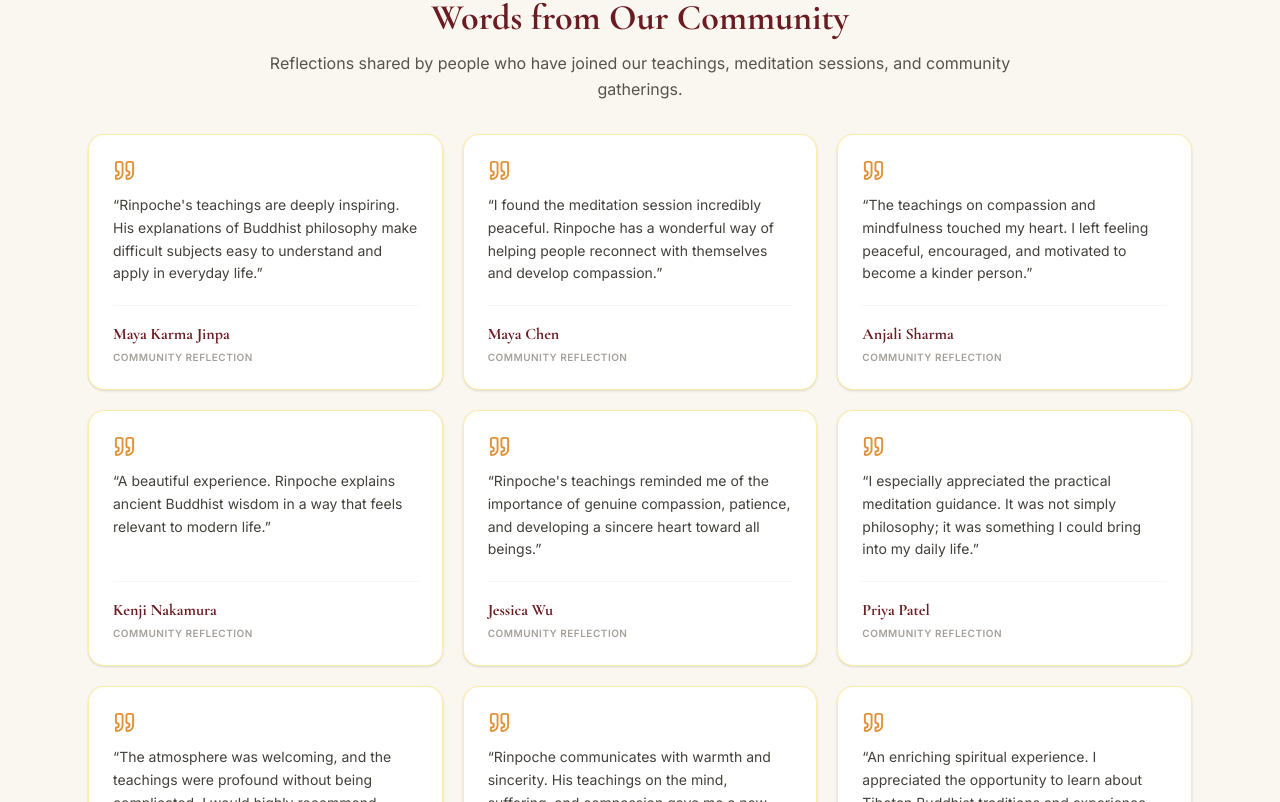
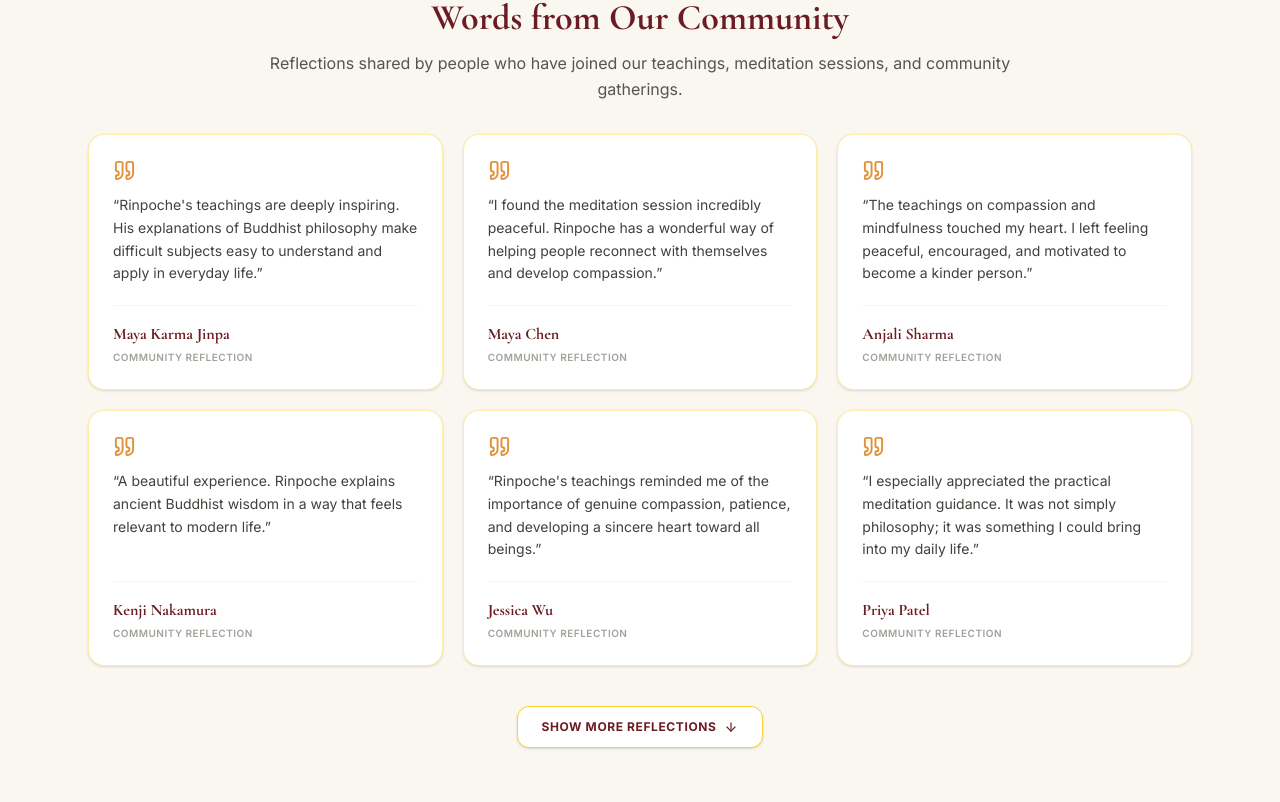
Before and after one commit to sherpaten/Zero-Point-Meditation-Center, a React (Vite) app in the folder zero-point-meditation/: page /home in a window 1280 px wide. Shown: the part 1318-2120 px from the top of the page. Built offline with nearby package versions, Linux system fonts and the light colour scheme.

Commit message:
Show six testimonials with expandable remaining reviews

```diff
--- a/zero-point-meditation/src/pages/Home.jsx
+++ b/zero-point-meditation/src/pages/Home.jsx
@@ -96,6 +96,7 @@ export default function Home() {
   const introVideoRef = useRef(null);
   const [videoMuted, setVideoMuted] = useState(true);
   const [videoPlaying, setVideoPlaying] = useState(true);
+  const [showAllTestimonials, setShowAllTestimonials] = useState(false);
 
   const toggleVideoPlayback = async () => {
     const video = introVideoRef.current;
@@ -297,8 +298,8 @@ export default function Home() {
             </p>
           </div>
 
-          <div className="grid gap-5 sm:grid-cols-2 lg:grid-cols-3">
-            {testimonials.map((review, index) => (
+          <div id="community-testimonials-grid" className="grid gap-5 sm:grid-cols-2 lg:grid-cols-3">
+            {testimonials.slice(0, showAllTestimonials ? testimonials.length : 6).map((review, index) => (
               <motion.article
                 key={review.name}
                 initial={{ opacity: 0, y: 18 }}
@@ -316,6 +317,21 @@ export default function Home() {
               </motion.article>
             ))}
           </div>
+
+          {testimonials.length > 6 && (
+            <div className="flex justify-center pt-2">
+              <button
+                type="button"
+                onClick={() => setShowAllTestimonials((show) => !show)}
+                aria-expanded={showAllTestimonials}
+                aria-controls="community-testimonials-grid"
+                className="inline-flex items-center gap-2 rounded-xl border border-amber-300 bg-white px-6 py-3 text-xs font-bold uppercase tracking-wider text-buddhist-burgundy shadow-sm transition-colors hover:bg-amber-50 focus:outline-none focus:ring-2 focus:ring-amber-400 focus:ring-offset-2"
+              >
+                {showAllTestimonials ? 'Show fewer reflections' : 'Show more reflections'}
+                <ArrowRight size={14} className={showAllTestimonials ? '-rotate-90' : 'rotate-90'} />
+              </button>
+            </div>
+          )}
         </motion.section>
 
         <HomeEventsCalendar />
```
